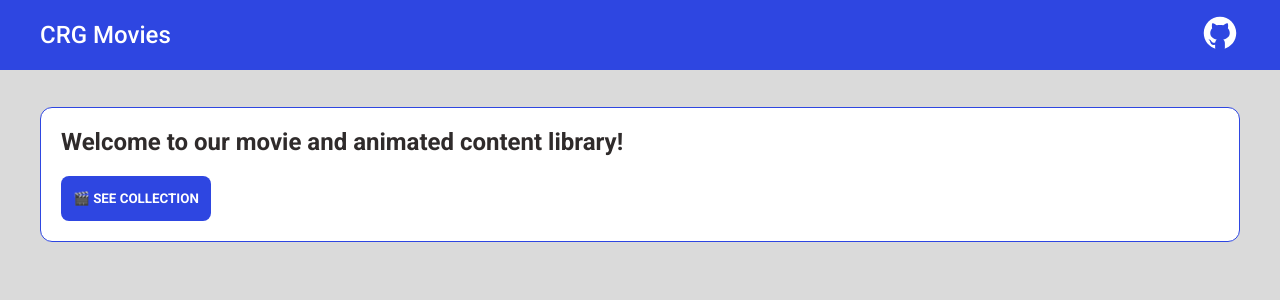
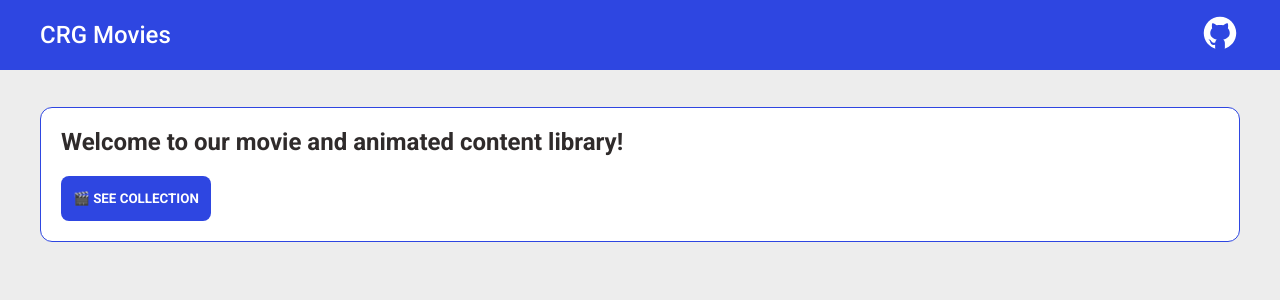
Before and after one commit to cauerg44/crg-movies, a React (Vite) app in the folder crg-movies-frontend/: page /home in a window 1280 px wide. Shown: the top 300 px of the page. Built offline with nearby package versions, Linux system fonts and the light colour scheme.

Commit message:
Background color main

```diff
--- a/crg-movies-frontend/src/index.css
+++ b/crg-movies-frontend/src/index.css
@@ -1,6 +1,8 @@
 @import url('https://fonts.googleapis.com/css2?family=Roboto:ital,wght@0,100..900;1,100..900&display=swap');
 
 :root {
+  --crgm-color-bg-main: #ededed;
+
   --crgm-color-bg-primary: rgb(46, 70, 225);
   --crgm-color-bg-secondary: #fff;
 
@@ -20,7 +22,7 @@
 
 html,
 body {
-  background-color: #DADADA;
+  background-color: var(--crgm-color-bg-main);
 }
 
 a,
```
